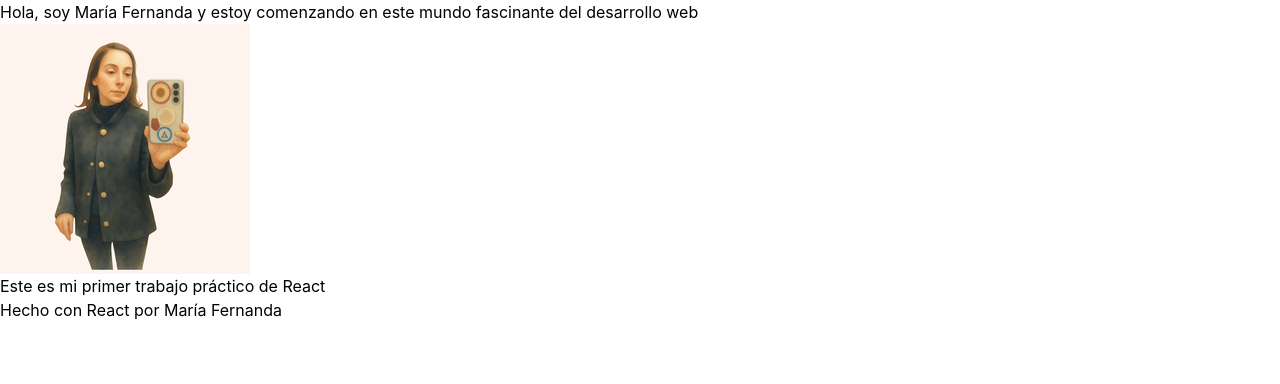
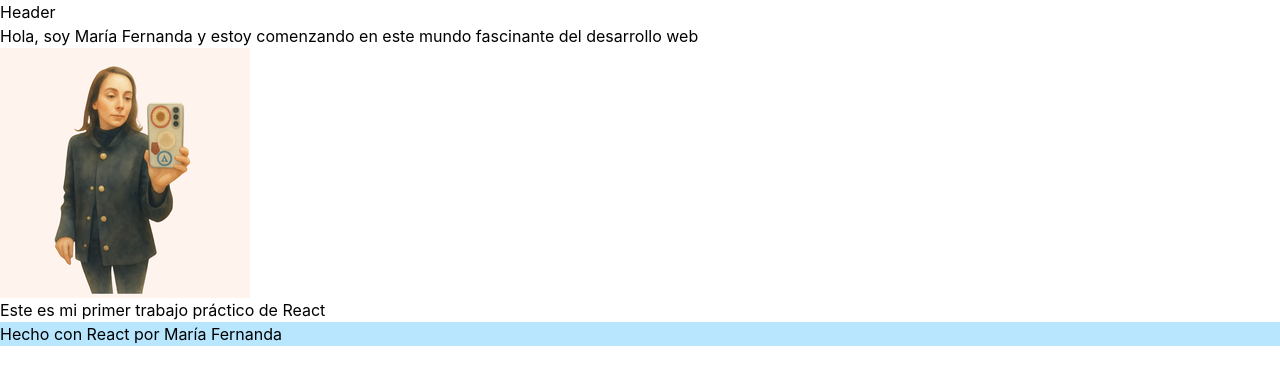
Before and after one commit to maferca24/DDW-c5-m4-s1-tp1, a React (Vite) app: page / in a window 1280 px wide. Shown: the top 384 px of the page. Built offline with nearby package versions, Linux system fonts and the light colour scheme.

Commit message:
agregue header

```diff
--- a/src/App.jsx
+++ b/src/App.jsx
@@ -1,5 +1,6 @@
 import './App.css'
 import Footer from './components/Footer';
+import Header from './components/Header';
 
 function App() {
   const name = "María Fernanda"; //
@@ -8,6 +9,7 @@ function App() {
 
   return (
     <>
+    <Header></Header>
       <h1>{phrase}</h1>
       <img src={avatar} alt="Avatar de Fernanda" />
       <p>Este es mi primer trabajo práctico de React</p>
--- a/src/components/Footer.jsx
+++ b/src/components/Footer.jsx
@@ -1,6 +1,6 @@
 export default function Footer({ author }) {
   return (
-    <footer>
+    <footer className="bg-sky-200 " >
       <p>Hecho con React por {author}</p>
     </footer>
   );
--- /dev/null
+++ b/src/components/Header.jsx
@@ -0,0 +1,7 @@
+export default function Header() {
+  return (
+    <>
+        Header
+        </>
+  )
+}
```
